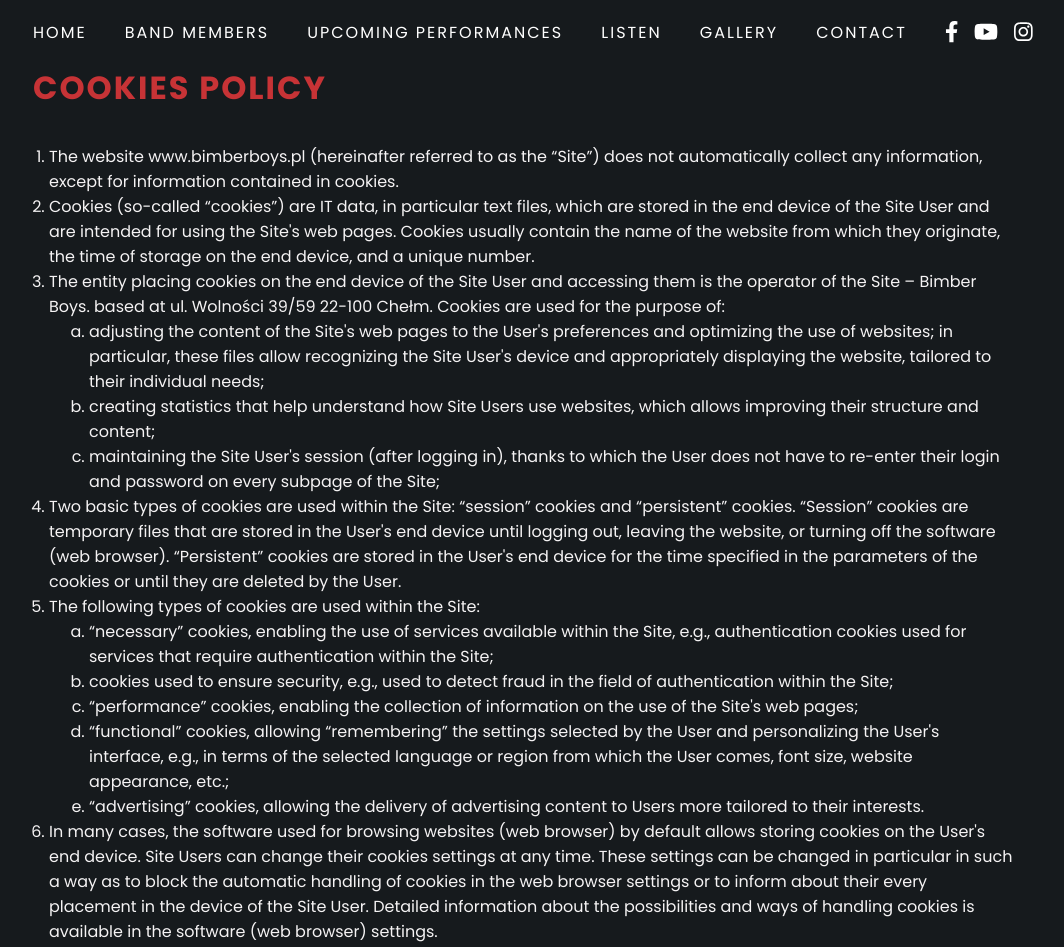
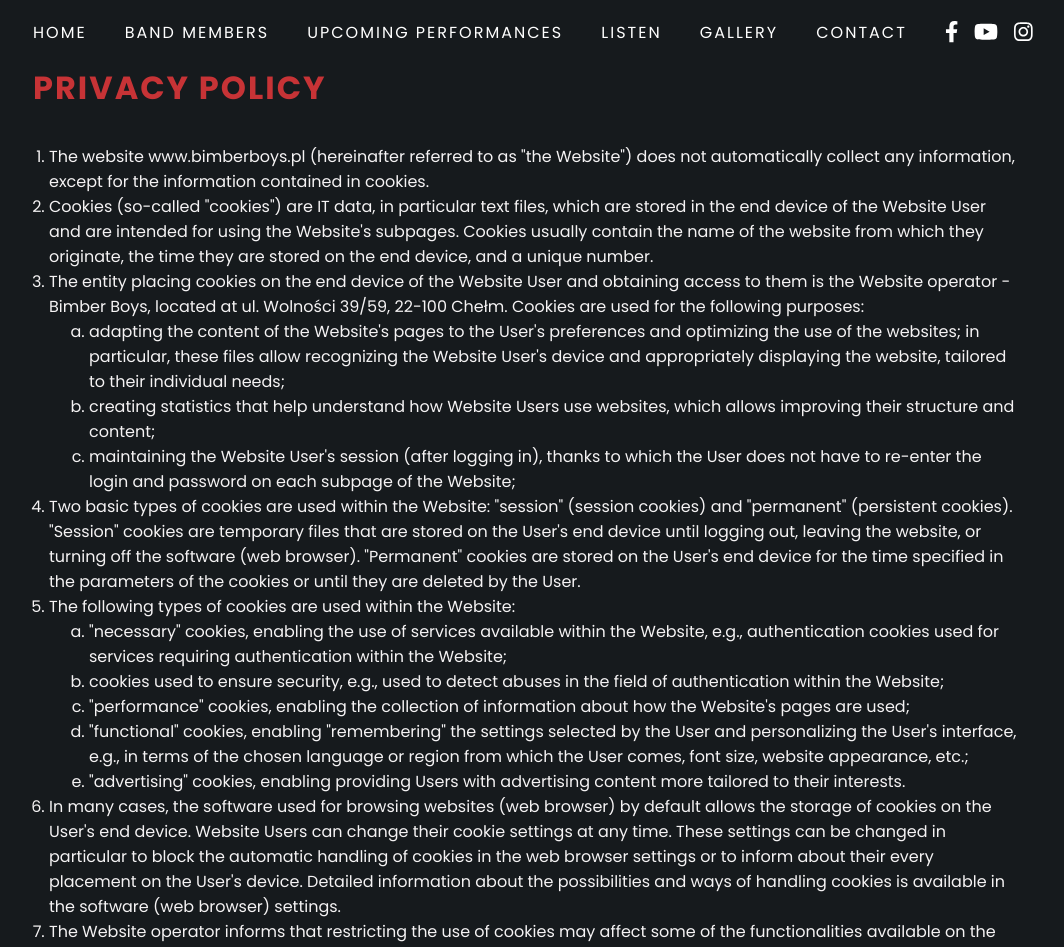
Before and after one commit to glitterrock-vampire/IYANEYE, a Next.js app: page /cookies-policy in a window 1280 px wide. Shown: the top 947 px of the page, without its empty margins (107-1171 px from the left). Built offline with nearby package versions, Linux system fonts and the light colour scheme; no server answers.

Commit message:
Update pages

```diff
--- a/pages/cookies-policy.tsx
+++ b/pages/cookies-policy.tsx
@@ -10,67 +10,76 @@ const RODOPolicy = () => {
       </Head>
 
       <div className={styles.content}>
-        <h1 className={styles.title}>Cookies Policy</h1>
+        <h1 className={styles.title}>Privacy Policy</h1>
         <ol className={styles.ol}>
           <li>
-            The website www.bimberboys.pl (hereinafter referred to as the “Site”) does not automatically collect any information, except for information contained in cookies.
+            The website www.bimberboys.pl (hereinafter referred to as &quot;the Website&quot;) does not
+            automatically collect any information, except for the information contained in cookies.
           </li>
           <li>
-            Cookies (so-called “cookies”) are IT data, in particular text files, which are stored in the end device of the Site User and are intended for using the Site's web pages. Cookies usually contain the name of the website from which they originate, the time of storage on the end device, and a unique number.
+            Cookies (so-called &quot;cookies&quot;) are IT data, in particular text files, which are stored
+            in the end device of the Website User and are intended for using the Website&apos;s subpages. Cookies usually contain the name
+            of the website from which they originate, the time they are stored on the end device, and a unique number.
           </li>
           <li>
-            The entity placing cookies on the end device of the Site User and accessing them is the operator of the Site – Bimber Boys. based at ul. Wolności 39/59 22-100 Chełm. Cookies are used for the purpose of:
+            The entity placing cookies on the end device of the Website User and obtaining access to them is the Website operator -
+            Bimber Boys, located at ul. Wolności 39/59, 22-100 Chełm. Cookies are used for the following purposes:
           </li>
           <ol type="a">
             <li>
-              adjusting the content of the Site's web pages to the User's preferences and optimizing the use of websites; in particular, these files allow recognizing the Site User's device and appropriately displaying the website, tailored to their individual needs;
+              adapting the content of the Website&apos;s pages to the User&apos;s preferences and optimizing the use of the websites;
+              in particular, these files allow recognizing the Website User&apos;s device and appropriately displaying the website,
+              tailored to their individual needs;
             </li>
             <li>
-              creating statistics that help understand how Site Users use websites, which allows improving their structure and content;
+              creating statistics that help understand how Website Users use websites, which allows improving their structure and content;
             </li>
             <li>
-              maintaining the Site User's session (after logging in), thanks to which the User does not have to re-enter their login and password on every subpage of the Site;
+              maintaining the Website User&apos;s session (after logging in), thanks to which the User does not have to re-enter the login and password on each subpage of the Website;
             </li>
           </ol>
           <li>
-            Two basic types of cookies are used within the Site: “session” cookies and “persistent” cookies. “Session” cookies are temporary files that are stored in the User's end device until logging out, leaving the website, or turning off the software (web browser). “Persistent” cookies are stored in the User's end device for the time specified in the parameters of the cookies or until they are deleted by the User.
+            Two basic types of cookies are used within the Website: &quot;session&quot; (session cookies) and &quot;permanent&quot; (persistent cookies).
+            &quot;Session&quot; cookies are temporary files that are stored on the User&apos;s end device until logging out, leaving the website, or turning off the software (web browser). &quot;Permanent&quot; cookies are stored on the User&apos;s end device for the time specified in the parameters of the cookies or until they are deleted by the User.
           </li>
           <li>
-            The following types of cookies are used within the Site:
+            The following types of cookies are used within the Website:
           </li>
           <ol type="a">
             <li>
-              “necessary” cookies, enabling the use of services available within the Site, e.g., authentication cookies used for services that require authentication within the Site;
+              &quot;necessary&quot; cookies, enabling the use of services available within the Website, e.g., authentication cookies used for services requiring authentication within the Website;
             </li>
             <li>
-              cookies used to ensure security, e.g., used to detect fraud in the field of authentication within the Site;
+              cookies used to ensure security, e.g., used to detect abuses in the field of authentication within the Website;
             </li>
             <li>
-              “performance” cookies, enabling the collection of information on the use of the Site's web pages;
+              &quot;performance&quot; cookies, enabling the collection of information about how the Website&apos;s pages are used;
             </li>
             <li>
-              “functional” cookies, allowing “remembering” the settings selected by the User and personalizing the User's interface, e.g., in terms of the selected language or region from which the User comes, font size, website appearance, etc.;
+              &quot;functional&quot; cookies, enabling &quot;remembering&quot; the settings selected by the User and personalizing the User&apos;s interface, e.g., in terms of the chosen language or region from which the User comes, font size, website appearance, etc.;
             </li>
             <li>
-              “advertising” cookies, allowing the delivery of advertising content to Users more tailored to their interests.
+              &quot;advertising&quot; cookies, enabling providing Users with advertising content more tailored to their interests.
             </li>
           </ol>
 
           <li>
-            In many cases, the software used for browsing websites (web browser) by default allows storing cookies on the User's end device. Site Users can change their cookies settings at any time. These settings can be changed in particular in such a way as to block the automatic handling of cookies in the web browser settings or to inform about their every placement in the device of the Site User. Detailed information about the possibilities and ways of handling cookies is available in the software (web browser) settings.
+            In many cases, the software used for browsing websites (web browser) by default allows the storage of cookies on the User&apos;s end device.
+            Website Users can change their cookie settings at any time. These settings can be changed in particular to block the automatic handling of cookies in the web browser settings or to inform about their every placement on the User&apos;s device.
+            Detailed information about the possibilities and ways of handling cookies is available in the software (web browser) settings.
           </li>
           <li>
-            The Site operator informs that restrictions on the use of cookies may affect some functionalities available on the Site's web pages.
+            The Website operator informs that restricting the use of cookies may affect some of the functionalities available on the Website&apos;s pages.
           </li>
           <li>
-            Cookies placed in the User's end device and used may also be used by advertisers and partners cooperating with the Site operator.
+            Cookies placed on the User&apos;s end device and used may also be by advertisers and partners cooperating with the Website operator.
           </li>
           <li>
-            More information about cookies is available in the “Help” section in the web browser menu.
+            More information about cookies is available in the &quot;Help&quot; section of the web browser menu.
           </li>
           <li>
             <p style={{ display: "inline", margin: "4px" }}>
-              The above cookie policy template is protected by copyright, which belongs to IAB Poland. Source:
+              The above cookie policy template is protected by copyright, which is owned by IAB Poland. Source:
             </p>
             <a className={styles.a} href="http://wszystkoociasteczkach.pl/">
               wszystkoociasteczkach.pl
```
